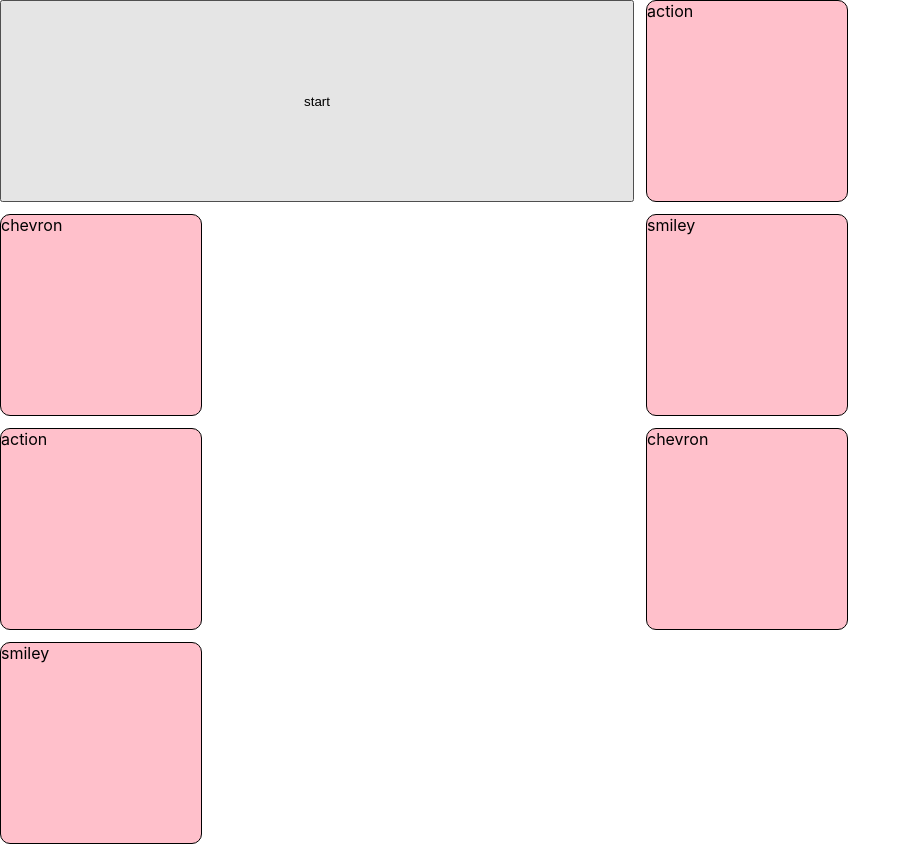
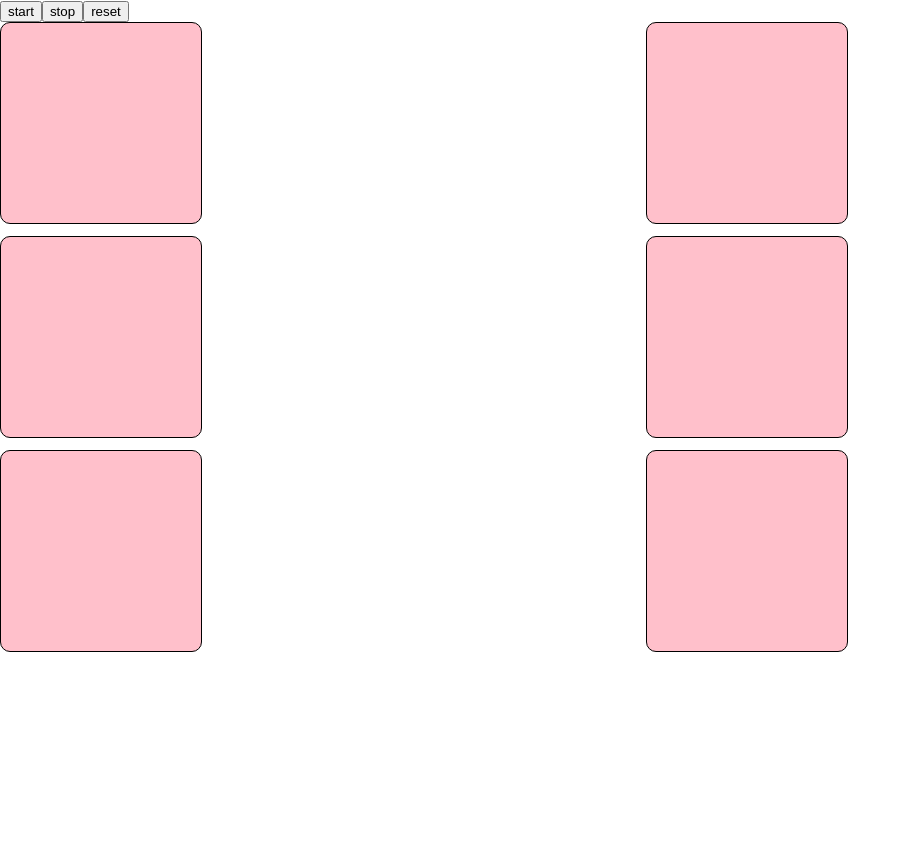
Before and after one commit to cristy-codes/matchcards, a React (Create React App) app: page / in a window 1280 px wide. Shown: the whole page, without its empty margins (0-911 px from the left). After the commit the page ends 800 px from the top, so only its background shows below. Built offline with nearby package versions, Linux system fonts and the light colour scheme.

Commit message:
feat: matched cards indication

```diff
--- a/src/App.css
+++ b/src/App.css
@@ -1,5 +1,4 @@
 .card-grid {
   display: grid;
   grid-gap: 12px;
-
 }
--- a/src/App.js
+++ b/src/App.js
@@ -16,8 +16,12 @@ function App() {
     matched,
   ] = useMatchCard(6, ["smiley", "action", "chevron"]);
 
-  console.log(internalData);
+  console.log(matched);
   return (
+    <div>
+      <button onClick={start}>start</button>
+      <button onClick={stop}>stop</button>
+      <button onClick={reset}>reset</button>
       <div
         className="card-grid"
         style={{
@@ -26,7 +30,6 @@ function App() {
             .join(" "),
         }}
       >
-      <button onClick={start}>start</button>
         {internalData.map((row, rowIdx) => {
           return row.map((col, colIdx) => {
             return (
@@ -42,11 +45,15 @@ function App() {
                       selectedCard.index[1] === colIdx
                     );
                   })}
+                isMatched={matched.find((v) => {
+                  return v.index[0] === rowIdx && v.index[1] === colIdx;
+                })}
               />
             );
           });
         })}
       </div>
+    </div>
   );
 }
 
--- a/src/Card.jsx
+++ b/src/Card.jsx
@@ -2,13 +2,15 @@ import "./card.css";
 import React from "react";
 
 const Card = (props) => {
-  const { icon, isFaceUp, onClick } = props;
+  const { icon, isFaceUp, onClick, isMatched } = props;
   return (
     <div
-      className={`card ${isFaceUp ? "--faceup" : "--facedown"}`}
+      className={`card ${isFaceUp ? "--faceup" : "--facedown"} ${
+        isMatched ? "--matched" : ""
+      }`}
       onClick={onClick}
     >
-      {icon}
+      {isFaceUp && icon}
     </div>
   );
 };
--- a/src/card.css
+++ b/src/card.css
@@ -12,3 +12,7 @@
 .card.--faceup {
     background-color: green;
 }
+
+.card.--matched {
+    background-color: gray;
+}
```
Lines whose indentation alone changed are shown as unchanged.
